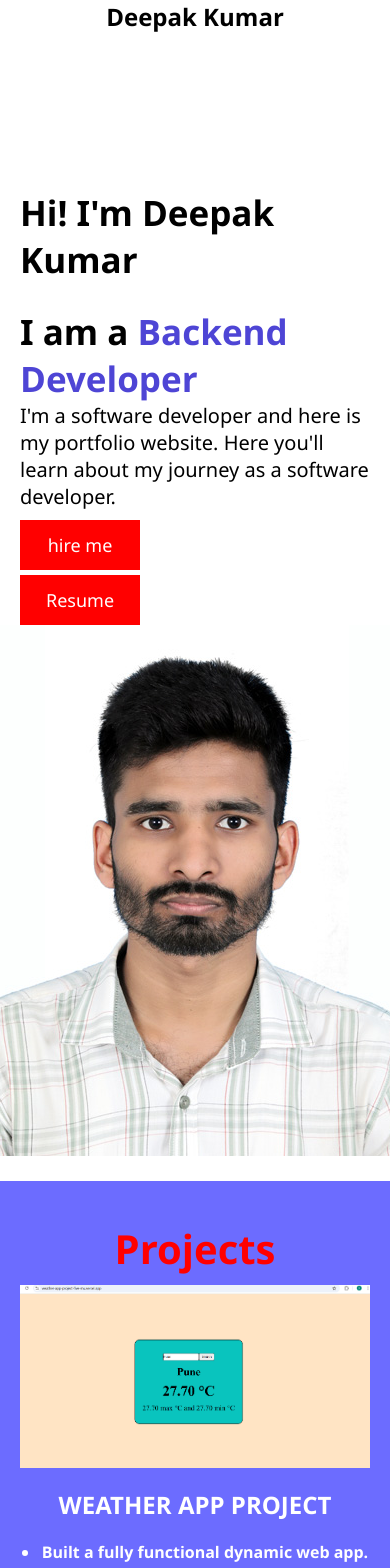
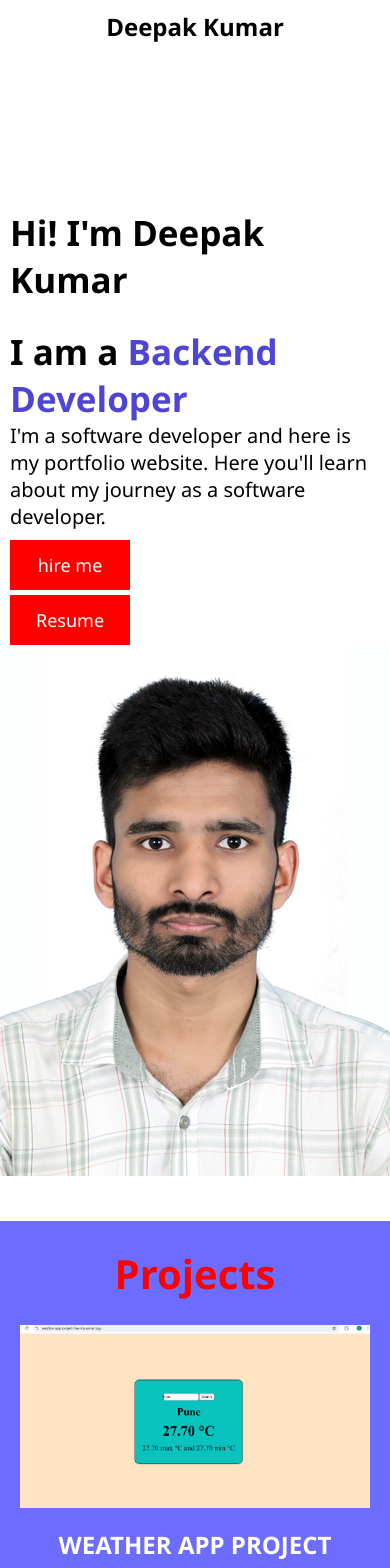
Before and after one commit to Deepakkumar8969/My-Portfolio, a React (Vite) app: page / in a window 390 px wide. Shown: the top 1568 px of the page. Built offline with nearby package versions, Linux system fonts and the light colour scheme.

Commit message:
Update index.css

```diff
--- a/src/index.css
+++ b/src/index.css
@@ -615,6 +615,7 @@ html{
     nav {
         flex-direction: column;
         height: auto;
+        padding:10px 0;
     }
 
     ul {
@@ -625,8 +626,10 @@ html{
 
     main {
         flex-direction: column;
-        padding: 20px;
+        padding: 20px 10px;
         height: auto;
+        margin-top:0;
+        margin-bottom:20px;
     }
 
     .part1 {
@@ -674,6 +677,12 @@ html{
     }
 
     /* Projects */
+
+    .projectall {
+        margin-top: 0;
+        padding-top: 20px; /* adjust if needed */
+    }
+
     .project1, .project2, .project3 {
         flex-direction: column;
         height: auto;
```
